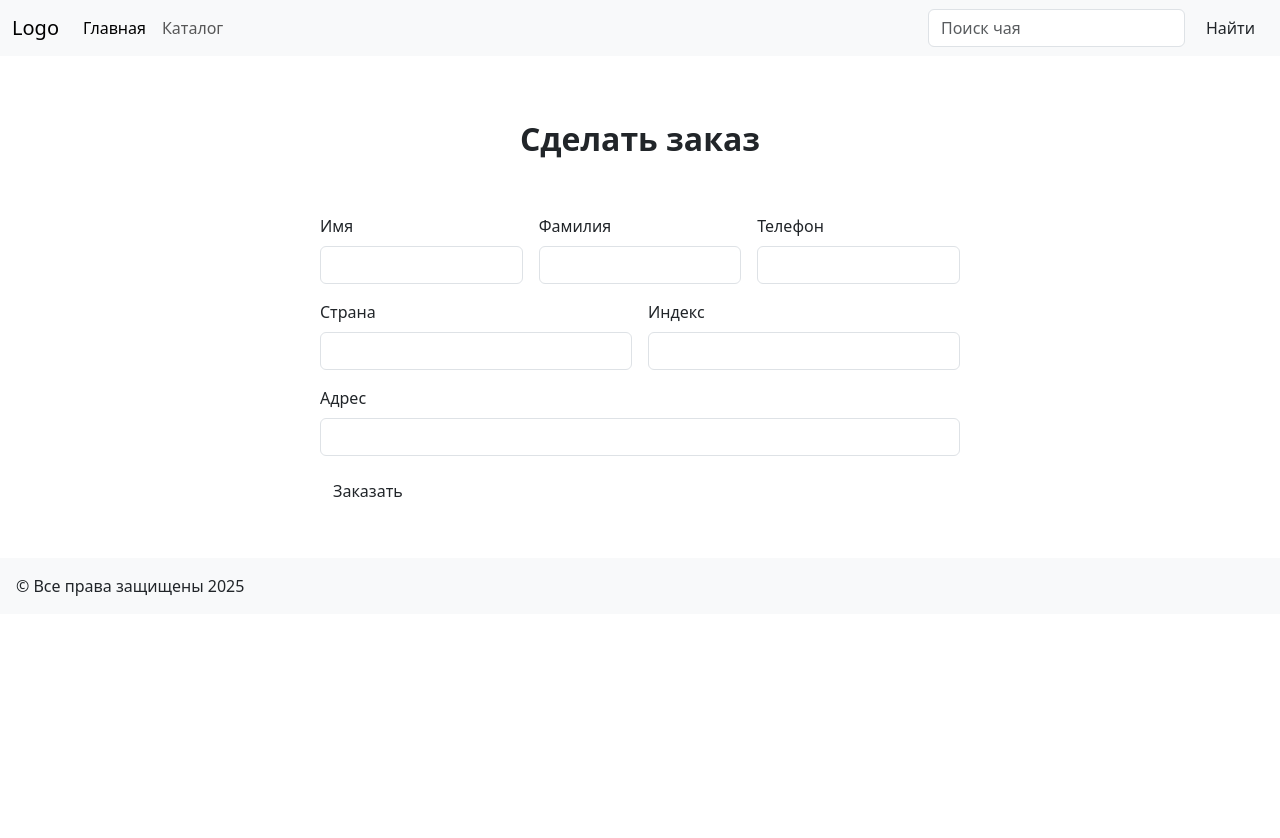
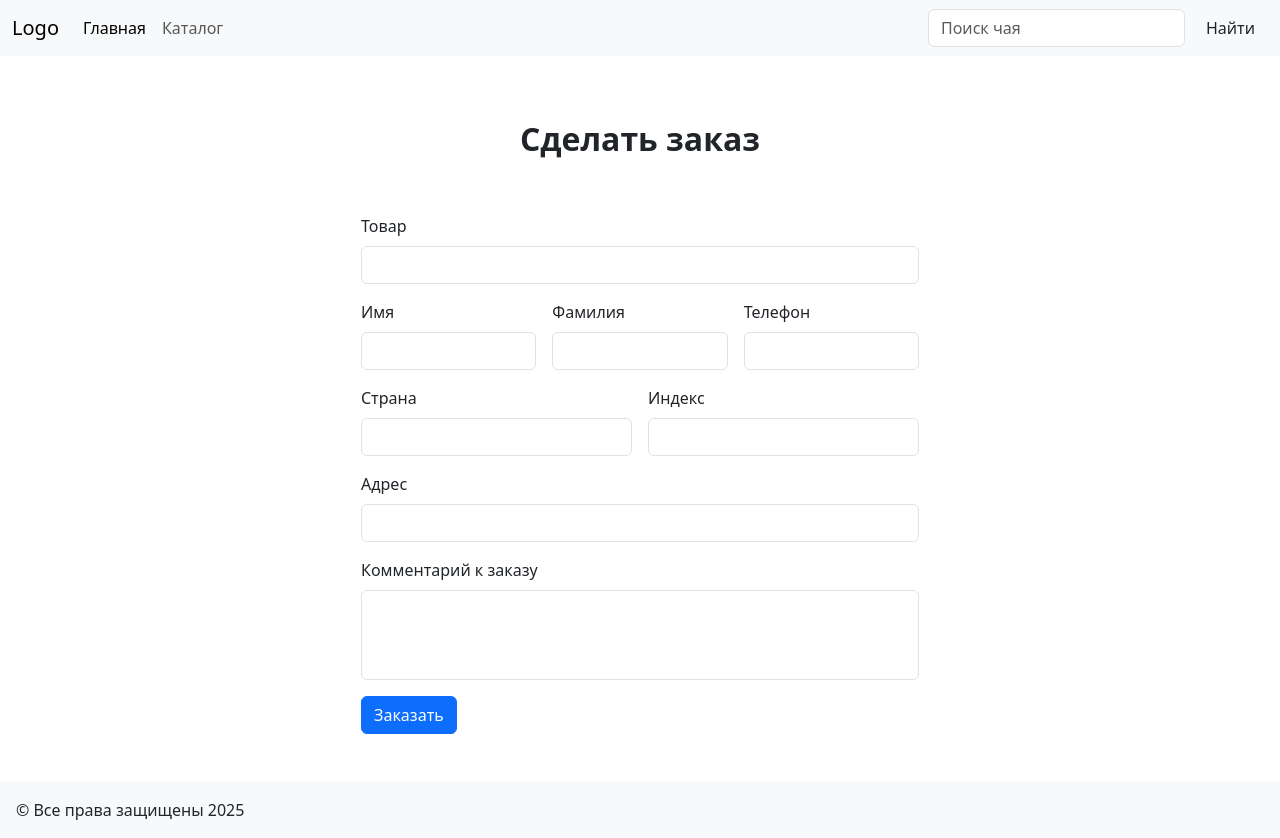
Before and after one commit to KartoShk4/Angular-Tea-New, an Angular app: page /order in a window 1280 px wide. Before the commit the page ends 800 px from the top, so only its background shows below. Built offline with nearby package versions, Linux system fonts and the light colour scheme.

Commit message:
Создание валидации страницы заказа товара

```diff
--- a/src/app/app.module.ts
+++ b/src/app/app.module.ts
@@ -11,8 +11,8 @@ import { HeaderComponent } from './components/common/header/header.component';
 import { FooterComponent } from './components/common/footer/footer.component';
 import { ProductCardComponent } from './components/common/product-card/product-card.component';
 import {RouterModule} from "@angular/router";
-import {ProductService} from "./services/product.service";
 import {HttpClientModule} from "@angular/common/http";
+import {ReactiveFormsModule} from "@angular/forms";
 
 @NgModule({
   declarations: [
@@ -30,6 +30,7 @@ import {HttpClientModule} from "@angular/common/http";
     BrowserModule,
     AppRoutingModule,
     HttpClientModule,
+    ReactiveFormsModule,
   ],
   providers: [],
   bootstrap: [AppComponent]
--- a/src/app/components/pages/order/order.component.html
+++ b/src/app/components/pages/order/order.component.html
@@ -1,36 +1,105 @@
-<div class="form col-lg-6 mx-auto pb-5" id="inputForm">
+<div class="container">
+  <div class="col-lg-6 mx-auto pb-5" id="inputForm">
     <h2 class="h2 text-center p-5"><strong>Сделать заказ</strong></h2>
-  <form class="row g-3" name="my-form">
+
+    <form [formGroup]="checkoutForm" (ngSubmit)="submitForm()" novalidate class="needs-validation row g-3"
+          name="my-form">
+      <div class="col-md-12 input-box">
+        <label for="inputNameProduct" class="form-label">Товар</label>
+        <input type="text" class="form-control" id="inputNameProduct" readonly>
+      </div>
+
       <div class="col-md-4 input-box">
-      <label for="inputFirstName" class="form-label">Имя</label>
-      <input type="text" class="form-control" id="inputFirstName">
+        <label for="firstName" class="form-label">Имя</label>
+        <input type="text" class="form-control" id="firstName"
+               formControlName="firstName">
+        <div class="invalid-feedback"
+             *ngIf="checkoutForm.get('firstName')?.invalid
+              && (checkoutForm.get('firstName')?.touched || checkoutForm.get('firstName')?.dirty)">
+          <span
+            *ngIf="checkoutForm.get('firstName')?.errors?.['required']">Поле "Имя" обязательно для заполнения.</span>
         </div>
+      </div>
+
       <div class="col-md-4 input-box">
-      <label for="inputSecondName" class="form-label">Фамилия</label>
-      <input type="text" class="form-control" id="inputSecondName">
+        <label for="secondName" class="form-label">Фамилия</label>
+        <input type="text" class="form-control" id="secondName"
+               formControlName="secondName">
+        <div class="invalid-feedback"
+             *ngIf="checkoutForm.get('secondName')?.invalid
+              && (checkoutForm.get('secondName')?.touched || checkoutForm.get('secondName')?.dirty)">
+          <span
+            *ngIf="checkoutForm.get('secondName')?.errors?.['required']">Поле "Фамилия" обязательно для заполнения.</span>
         </div>
+      </div>
+
       <div class="col-4 input-box">
-      <label for="inputPhone" class="form-label">Телефон</label>
-      <input type="text" class="form-control" id="inputPhone">
+        <label for="phone" class="form-label">Телефон</label>
+        <input type="text" class="form-control" id="phone"
+               formControlName="phone">
+        <div class="invalid-feedback"
+             *ngIf="checkoutForm.get('phone')?.invalid
+              && (checkoutForm.get('phone')?.touched || checkoutForm.get('phone')?.dirty)">
+          <span
+            *ngIf="checkoutForm.get('phone')?.errors?.['required']">Поле "Телефон" обязательно для заполнения.</span>
+          <div class="invalid-feedback" *ngIf="checkoutForm.get('phone')?.errors?.['pattern']">
+            Номер телефона введен некорректно.
           </div>
+        </div>
+
+      </div>
+
       <div class="col-6 input-box">
-      <label for="inputCountry" class="form-label">Страна</label>
-      <input type="text" class="form-control" id="inputCountry">
+        <label for="country" class="form-label">Страна</label>
+        <input type="text" class="form-control" id="country"
+               formControlName="country">
+        <div class="invalid-feedback"
+             *ngIf="checkoutForm.get('country')?.invalid
+              && (checkoutForm.get('country')?.touched || checkoutForm.get('country')?.dirty)">
+          <span
+            *ngIf="checkoutForm.get('country')?.errors?.['required']">Поле "Страна" обязательно для заполнения.</span>
+        </div>
+
       </div>
       <div class="col-md-6 input-box">
-      <label for="inputZip" class="form-label">Индекс</label>
-      <input type="text" class="form-control" id="inputZip">
+        <label for="zip" class="form-label">Индекс</label>
+        <input type="text" class="form-control" id="zip"
+               formControlName="zip">
+        <div class="invalid-feedback"
+             *ngIf="checkoutForm.get('zip')?.invalid
+              && (checkoutForm.get('zip')?.touched || checkoutForm.get('zip')?.dirty)">
+          <span *ngIf="checkoutForm.get('zip')?.errors?.['required']">Поле "Индекс" обязательно для заполнения.</span>
+          <div class="invalid-feedback" *ngIf="checkoutForm.get('zip')?.errors?.['pattern']">
+            В индекс должно быть только 6 цифр.
+          </div>
+        </div>
+      </div>
+
+      <div class="col-md-12 input-box">
+        <label for="address" class="form-label">Адрес</label>
+        <input type="text" class="form-control" id="address"
+               formControlName="address">
+        <div class="invalid-feedback"
+             *ngIf="checkoutForm.get('address')?.invalid
+              && (checkoutForm.get('address')?.touched || checkoutForm.get('address')?.dirty)">
+          <span *ngIf="checkoutForm.get('address')?.errors?.['required']">Поле "Адрес" обязательно для заполнения.</span>
+          <div class="invalid-feedback" *ngIf="checkoutForm.get('address')?.errors?.['pattern']">
+            Можно вводить только: буквы, цифры, пробелы, дефис и слеш.
+          </div>
+        </div>
       </div>
       <div class="col-md-12 input-box">
-      <label for="inputAddress" class="form-label">Адрес</label>
-      <input type="text" class="form-control" id="inputAddress">
+        <label for="comment" class="form-label">Комментарий к заказу</label>
+        <textarea type="text" class="form-control" id="comment"></textarea>
       </div>
       <div class="col-12 input-box">
-      <button type="submit" class="btn hvr-sweep-to-top out">Заказать</button>
+        <button type="submit" class="btn btn-primary">Заказать</button>
       </div>
     </form>
   </div>
+
   <div class="form-text mt-5 p-3 border border-success rounded h3 text-center text-light bg-success"
        id="form-message">
     <span>Спасибо за заказ. Мы свяжемся с вами в ближайшее время!</span>
   </div>
+</div>
--- a/src/app/components/pages/order/order.component.scss
+++ b/src/app/components/pages/order/order.component.scss
@@ -0,0 +1,11 @@
+textarea {
+  width: 100%; /* Ширина поля в процентах */
+  height: 90px; /* Высота поля в пикселях */
+  resize: none; /* Запрещаем изменять размер */
+}
+
+.invalid-feedback {
+  display: block !important;
+  color: red !important;
+  font-size: 14px;
+}
--- a/src/app/components/pages/order/order.component.ts
+++ b/src/app/components/pages/order/order.component.ts
@@ -1,15 +1,30 @@
-import { Component, OnInit } from '@angular/core';
+import {Component} from '@angular/core';
+import {FormBuilder, Validators} from "@angular/forms";
 
 @Component({
   selector: 'order-component',
   templateUrl: './order.component.html',
   styleUrls: ['./order.component.scss']
 })
-export class OrderComponent implements OnInit {
+export class OrderComponent {
 
-  constructor() { }
+  checkoutForm = this.fb.group({
+    firstName: ['', Validators.required],
+    secondName: ['', Validators.required],
+    phone: ['', [Validators.required, Validators.pattern(/^\+?\d{11}$/)]],
+    country: ['', Validators.required],
+    zip: ['', [Validators.required, Validators.pattern(/^\d{6}$/)]],
+    address: ['', [Validators.required, Validators.pattern(/^[a-zA-Z0-9А-Яа-яЁё\s\-\/]+$/)]],
+  });
 
-  ngOnInit(): void {
+  constructor(private fb: FormBuilder) {
   }
 
+  submitForm() {
+    if (this.checkoutForm.valid) {
+      console.log('Форма успешно отправлена', this.checkoutForm.value);
+    } else {
+      console.log('Форма содержит ошибки');
+    }
+  }
 }
--- a/src/styles.scss
+++ b/src/styles.scss
@@ -94,3 +94,12 @@ body {
 .form-text {
   display: none;
 }
+
+input.ng-invalid.ng-dirty,
+input.ng-invalid.ng-touched {
+  border-color: red;
+}
+
+.invalid-feedback {
+  display: block;
+}
```
Lines whose indentation alone changed are shown as unchanged.
